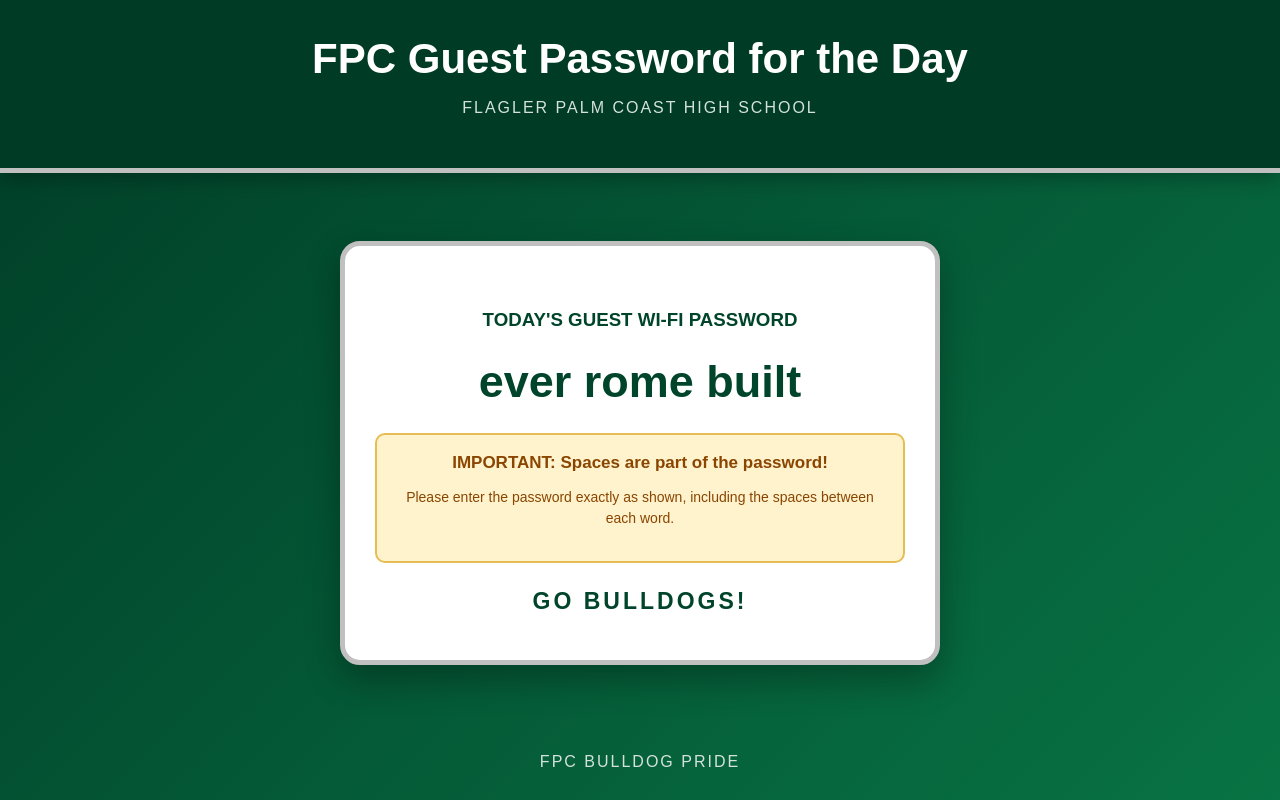
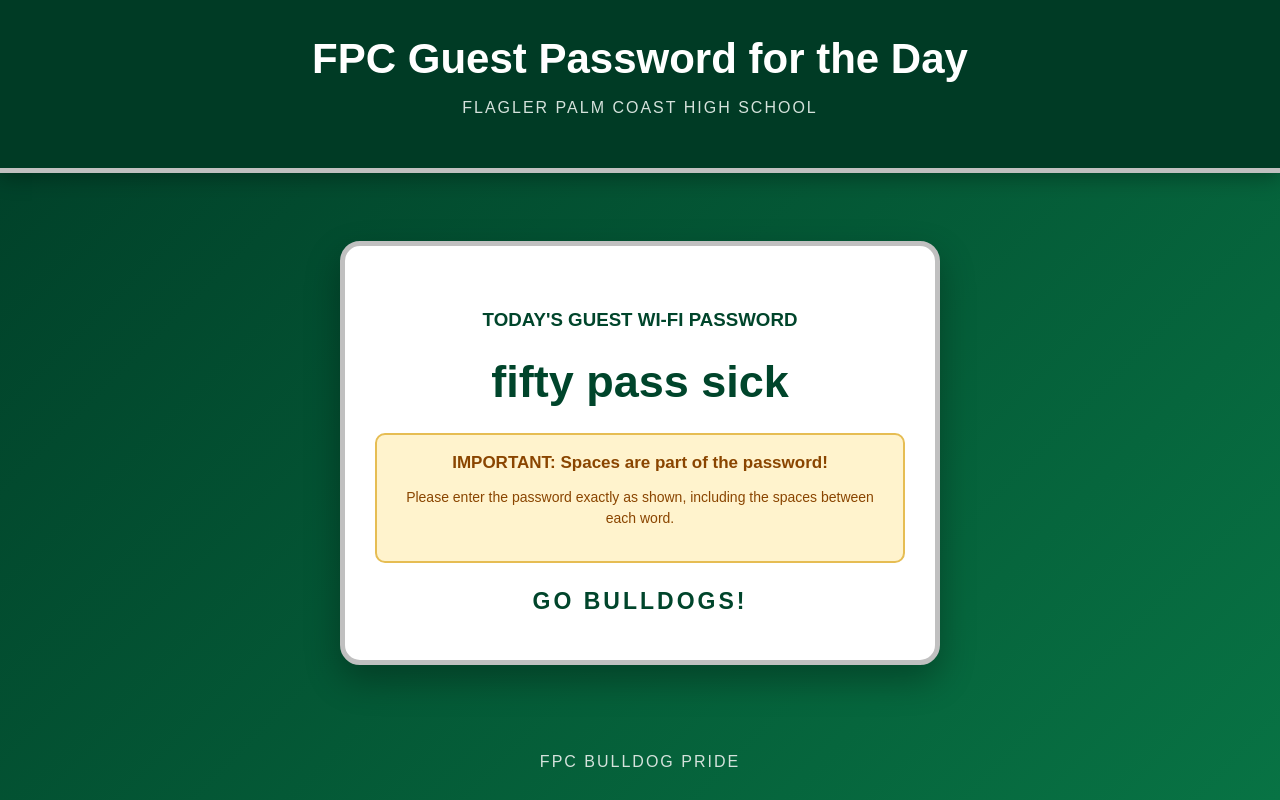
Before and after one commit to martinezr-netizen/FPC-GUEST, a plain HTML site: page index.html in a window 1280 px wide. Drawn offline with Linux system fonts and the light colour scheme.

Commit message:
Update index.html

```diff
--- a/index.html
+++ b/index.html
@@ -109,7 +109,7 @@
 
             <h3>TODAY'S GUEST WI-FI PASSWORD</h3>
 
-            <h2 class="password">ever rome built</h2>
+            <h2 class="password">fifty pass sick</h2>
 
             <div class="notice">
                 <strong>
```
